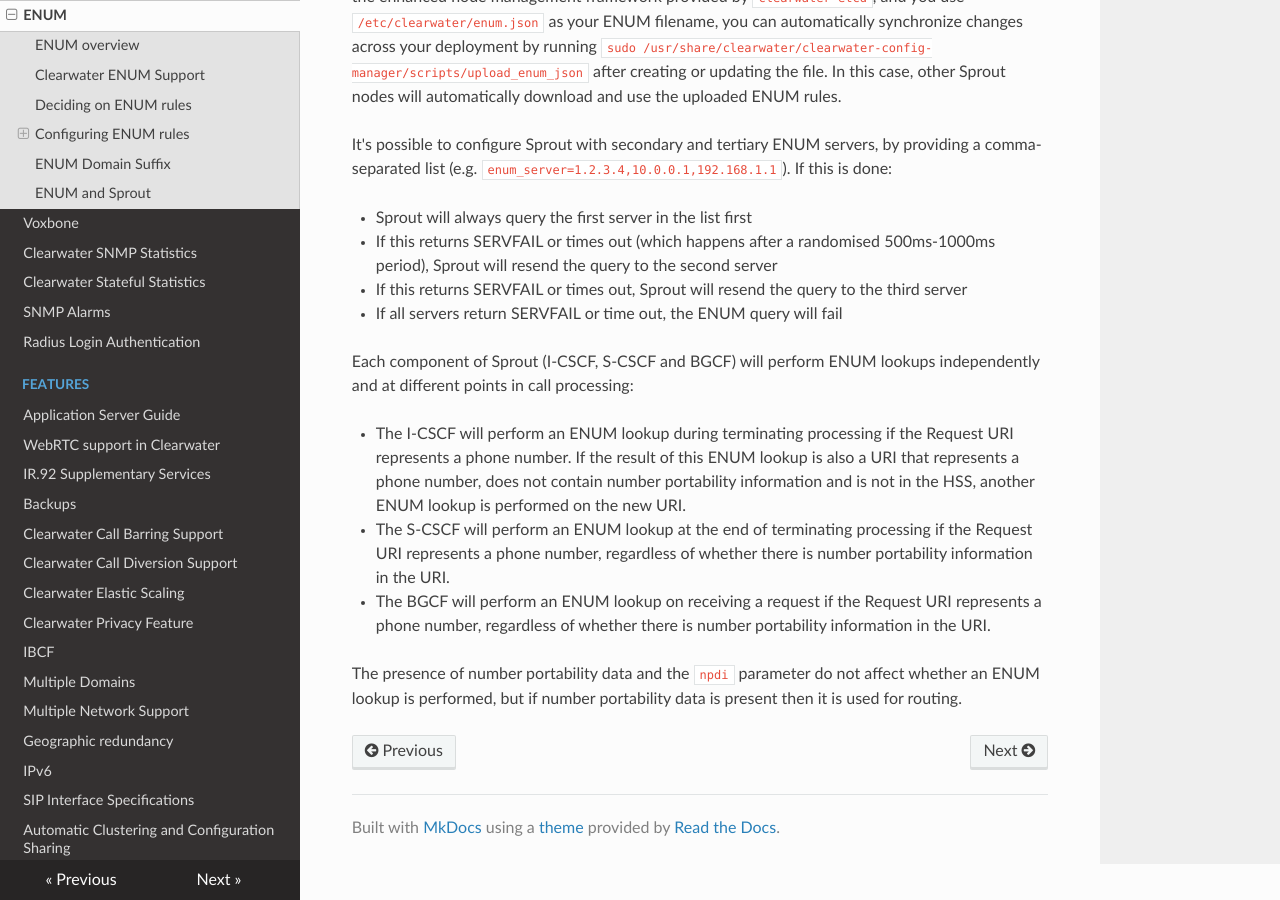
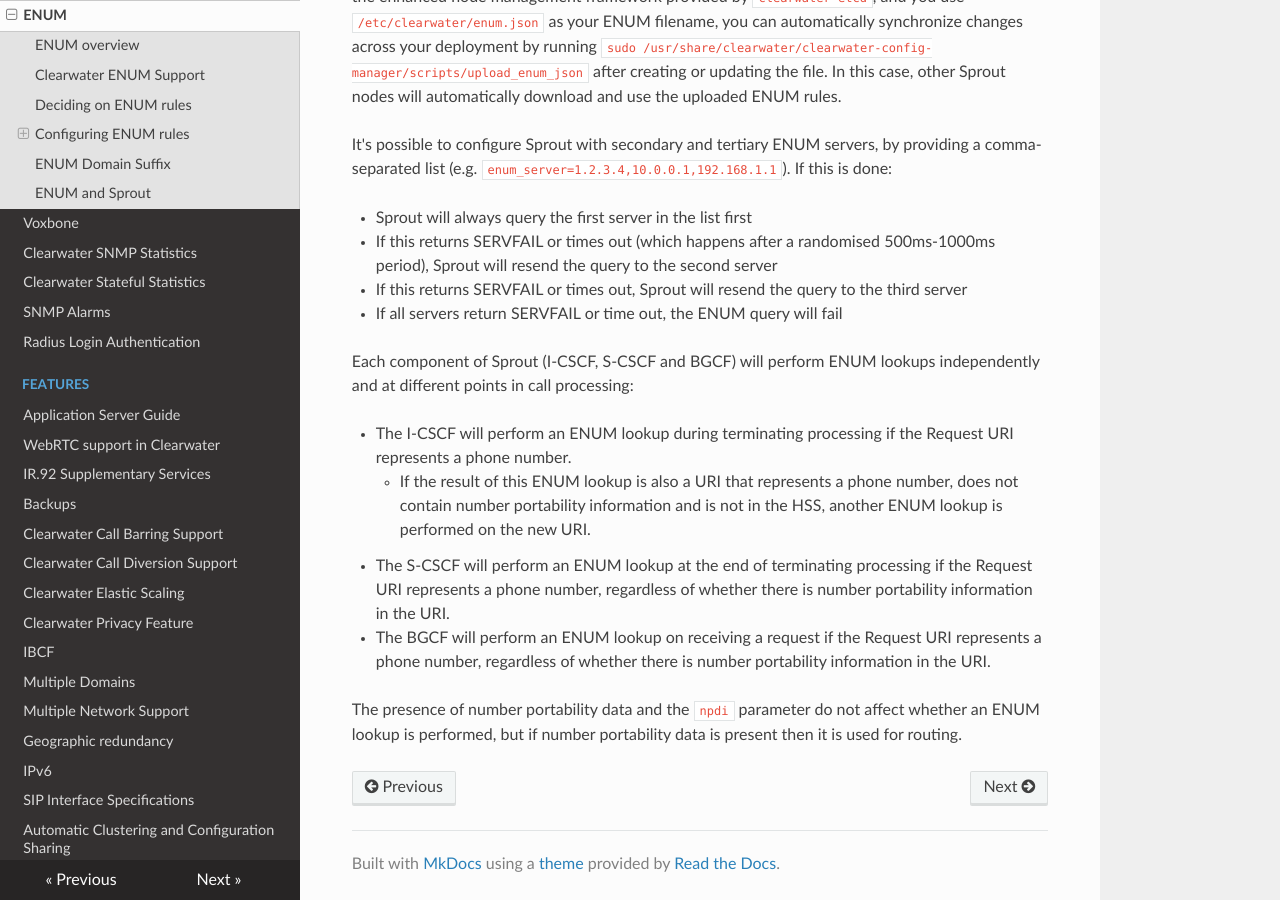
Before and after one commit to Metaswitch/clearwater-readthedocs, an MkDocs documentation site: the page built from docs/ENUM.md, in a window 1280 px wide and 900 px high, scrolled down 7305 px. Built offline with MkDocs 1.6.1, drawn with Linux system fonts in a browser that asks for light colours; nearby versions of some CDN libraries; old or Windows-style settings are respelled for this version of MkDocs.

Commit message:
formatting

```diff
--- a/docs/ENUM.md
+++ b/docs/ENUM.md
@@ -410,7 +410,8 @@ It's possible to configure Sprout with secondary and tertiary ENUM servers, by p
 
 Each component of Sprout (I-CSCF, S-CSCF and BGCF) will perform ENUM lookups independently and at different points in call processing:
 
-* The I-CSCF will perform an ENUM lookup during terminating processing if the Request URI represents a phone number. If the result of this ENUM lookup is also a URI that represents a phone number, does not contain number portability information and is not in the HSS, another ENUM lookup is performed on the new URI.
+* The I-CSCF will perform an ENUM lookup during terminating processing if the Request URI represents a phone number.
+    * If the result of this ENUM lookup is also a URI that represents a phone number, does not contain number portability information and is not in the HSS, another ENUM lookup is performed on the new URI.
 * The S-CSCF will perform an ENUM lookup at the end of terminating processing if the Request URI represents a phone number, regardless of whether there is number portability information in the URI.
 * The BGCF will perform an ENUM lookup on receiving a request if the Request URI represents a phone number, regardless of whether there is number portability information in the URI.
 
```
